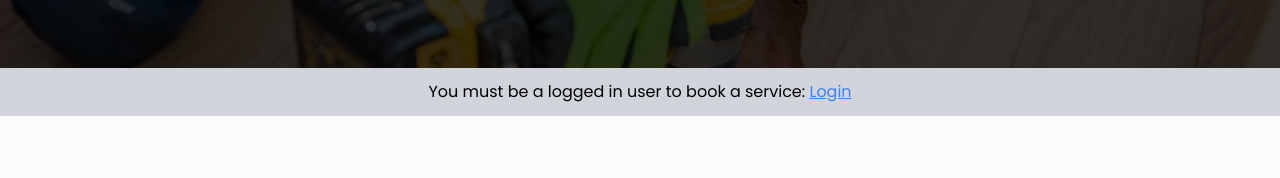
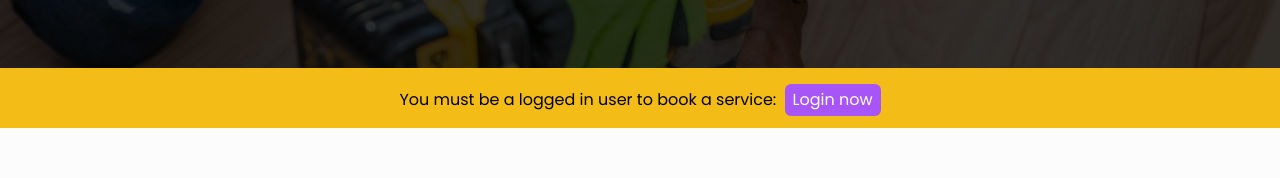
Before and after one commit to sababashfak/fastflow_frontend, a React (Vite) app: page /book-service in a window 1280 px wide. Shown: the part 254-432 px from the top of the page. Built offline with nearby package versions, Linux system fonts and the light colour scheme; no server answers.

Commit message:
book service login added

```diff
--- a/src/pages/BookService.tsx
+++ b/src/pages/BookService.tsx
@@ -26,17 +26,17 @@ const BookService = () => {
         </div>
       </section>
       {isDisabled && (
-        <div className="bg-gray-300">
+        <div className="bg-primary">
           <div className="container">
             <p className="py-3 text-center text-black">
               {!user && (
                 <>
                   You must be a logged in user to book a service:{" "}
                   <Link
-                    className="text-blue-500 underline hover:no-underline"
+                    className="ml-1 mt-1 inline-block rounded-md bg-purple-500 px-2 py-1 text-white duration-200 hover:bg-purple-600"
                     to="/login"
                   >
-                    Login
+                    Login now
                   </Link>
                 </>
               )}
```
